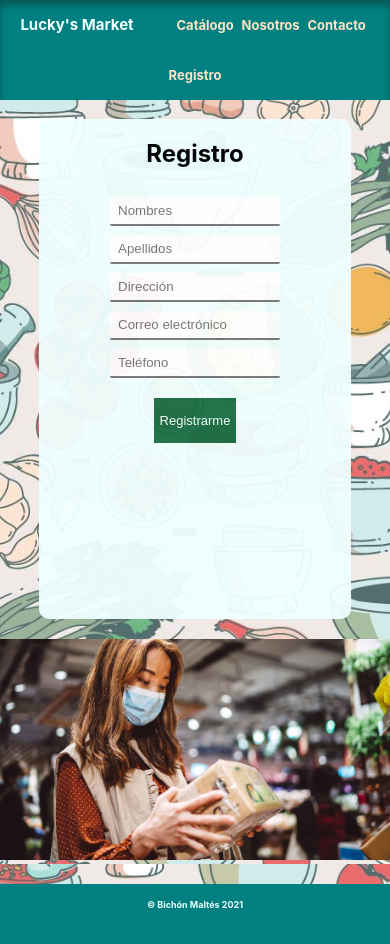
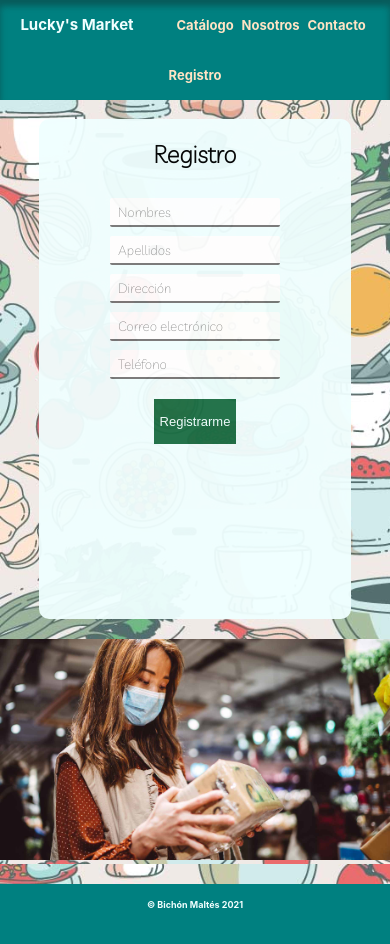
Before and after one commit to andme98/lucky-s-market, a React (Create React App) app: page /Register in a window 390 px wide. Built offline with nearby package versions, Linux system fonts and the light colour scheme.

Commit message:
modifying css 0.6...

```diff
--- a/src/components/RegisterForm.tsx
+++ b/src/components/RegisterForm.tsx
@@ -3,7 +3,7 @@ import React from 'react'
 const RegisterForm = () => {
     return (
         <div>
-            <h2 style={{paddingTop:'20px',verticalAlign: 'middle'}}>Registro</h2>
+            <h2 style={{paddingTop:'20px',textAlign:'center', fontFamily:'Livvic, sans-serif', fontWeight:'bolder'}}>Registro</h2>
             <div className="register-form">
                 <input placeholder="Nombres"></input>
                 <input placeholder="Apellidos"></input>
--- a/src/index.css
+++ b/src/index.css
@@ -226,6 +226,7 @@ input {
     border-left: none;
     border-right: none;
     border-top: none;
+    font-family: 'Livvic', sans-serif;
     height: 25px;
     margin-top: 9px;
   }
```
